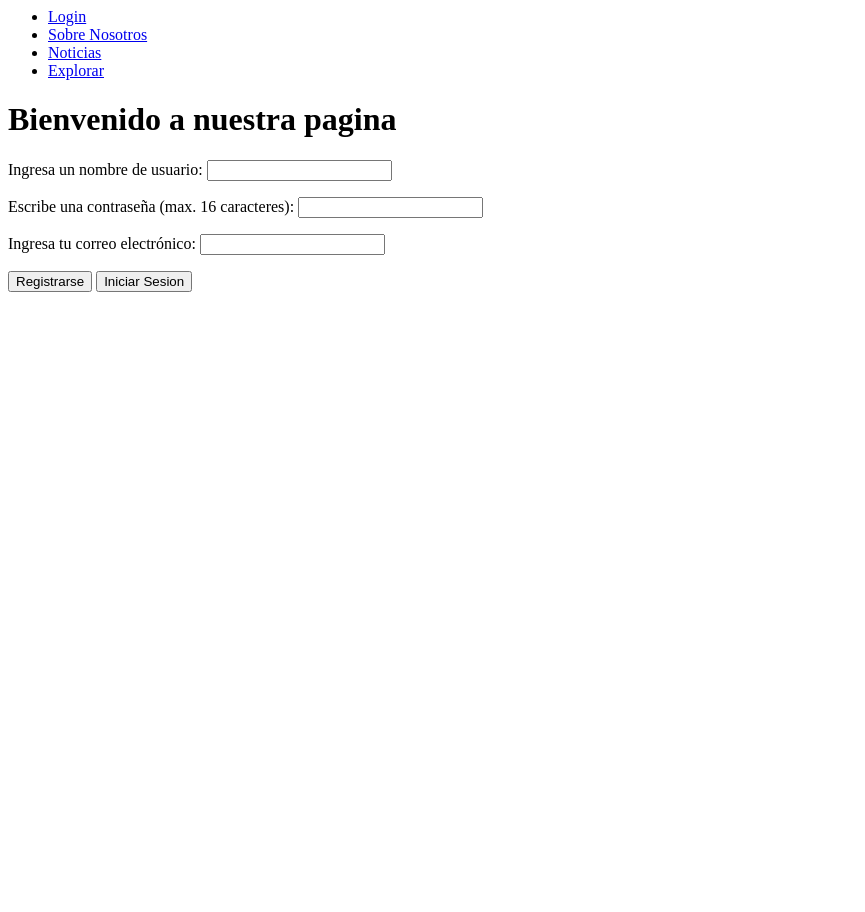
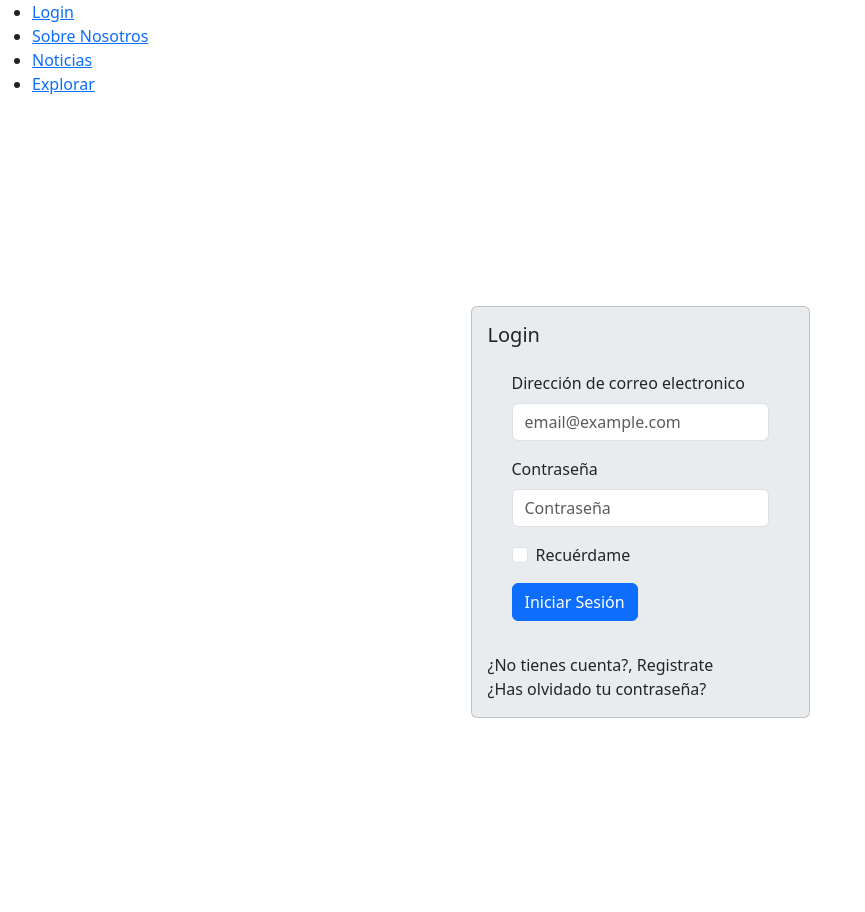
Before and after one commit to Nick-mp564/proyecto-intro-1, a Django app: page /crear/ in a window 1280 px wide. Shown: the whole page, without its empty margins (0-865 px from the left). Before the commit the page ends 292 px from the top, so only its background shows below. Run offline with Django 4.2, Linux system fonts and the light colour scheme.

```diff
--- a/proyecto1/inicio/templates/Login.html
+++ b/proyecto1/inicio/templates/Login.html
@@ -1,15 +1,47 @@
 {% extends 'base.html' %}
 
 {% block content %}
-<h1>Bienvenido a nuestra pagina</h1>
+<!DOCTYPE html>
+<html lang="en">
+<head>
+    <meta charset="UTF-8">
+    <meta name="viewport" content="width=device-width, initial-scale=1.0">
+    <title>Login</title>
+    <link href="https://cdn.jsdelivr.net/npm/bootstrap@5.3.2/dist/css/bootstrap.min.css" rel="stylesheet" integrity="sha384-T3c6CoIi6uLrA9TneNEoa7RxnatzjcDSCmG1MXxSR1GAsXEV/Dwwykc2MPK8M2HN" crossorigin="anonymous">
+</head>
 
-{{form.as_p}}
-
-<button>
-    Registrarse
-</button>
-
-<button>
-    Iniciar Sesion
-</button>
+<body>
+    <script src="https://cdn.jsdelivr.net/npm/bootstrap@5.3.2/dist/js/bootstrap.bundle.min.js" integrity="sha384-C6RzsynM9kWDrMNeT87bh95OGNyZPhcTNXj1NW7RuBCsyN/o0jlpcV8Qyq46cDfL" crossorigin="anonymous"></script>
+<!-- Centered Card Login Form -->
+    <div class="container" style="display: flex; justify-content: center; align-items: center; min-height: 100vh;">
+      <div class="card bg-body-secondary">
+          <div class="card-body">
+              <h5 class="card-title">Login</h5>
+              <form class="px-4 py-3">
+                <div class="mb-3">
+                  <label for="exampleDropdownFormEmail1" class="form-label">Dirección de correo electronico</label>
+                  <input type="email" class="form-control" id="exampleDropdownFormEmail1" placeholder="email@example.com">
+                </div>
+                <div class="mb-3">
+                  <label for="exampleDropdownFormPassword1" class="form-label">Contraseña</label>
+                  <input type="password" class="form-control" id="exampleDropdownFormPassword1" placeholder="Contraseña">
+                </div>
+                <div class="mb-3">
+                  <div class="form-check">
+                    <input type="checkbox" class="form-check-input" id="dropdownCheck">
+                    <label class="form-check-label" for="dropdownCheck">
+                      Recuérdame
+                    </label>
+                  </div>
+                </div>
+                <button type="submit" href="/2" class="btn btn-primary">Iniciar Sesión</button>
+              </form>
+            <div class="dropdown-divider"></div>
+            <a class="dropdown-item" href="#">¿No tienes cuenta?, Registrate</a>
+            <a class="dropdown-item" href="#">¿Has olvidado tu contraseña?</a>
+          </div>
+      </div>
+  </div>
+</body>
+</html>
 {% endblock %}
```
